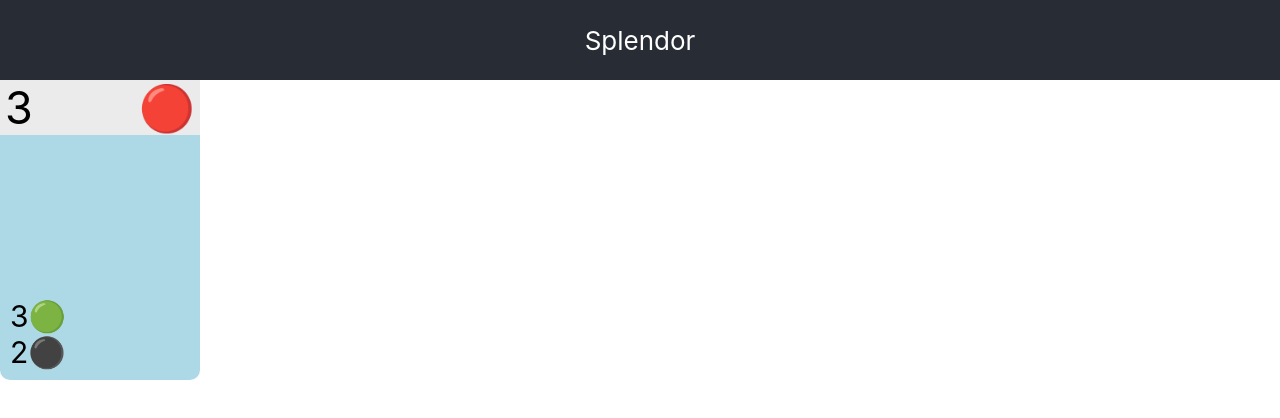
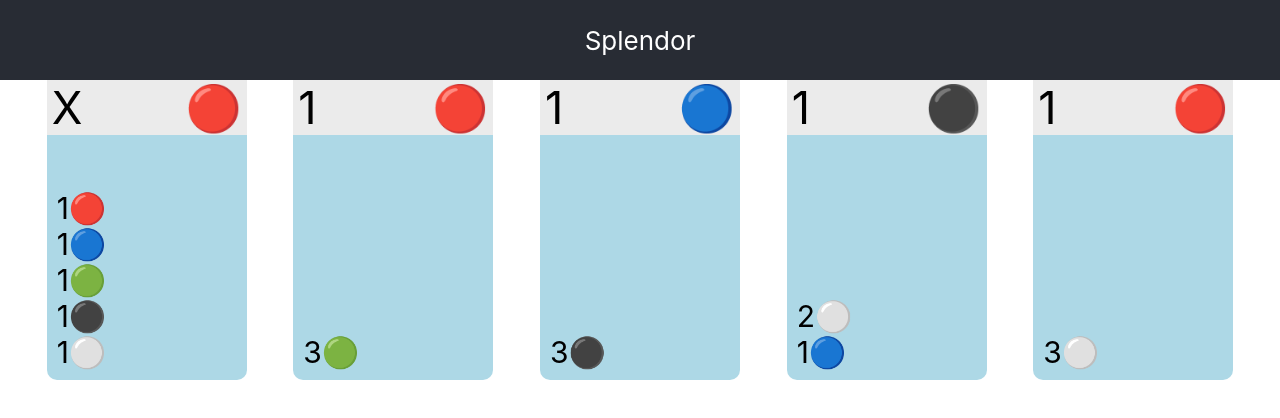
Before and after one commit to ndw001/Splendor, a React (Create React App) app: page / in a window 1280 px wide. Shown: the top 418 px of the page. Built offline with nearby package versions, Linux system fonts and the light colour scheme.

Commit message:
dynamically render cards

```diff
--- /dev/null
+++ b/src/Board.css
@@ -0,0 +1,4 @@
+.row {
+  display: flex;
+  justify-content: space-evenly;
+}
--- a/src/Board.js
+++ b/src/Board.js
@@ -1,3 +1,4 @@
+import "./Board.css";
 import Card from "./Card";
 
 function Board() {
@@ -16,26 +17,62 @@
   // sample deck of tier 1 cards
   // points, gem, cost
   const sampleDeck = [
-    { points: 0, gem: "red", cost: [{ quantity: 3, gem: "green" }] },
-    { points: 0, gem: "blue", cost: [{ quantity: 3, gem: "black" }] },
+    //row1
+    [
+      { points: 1, gem: "red", cost: [{ quantity: 3, gem: "green" }] },
+      { points: 1, gem: "blue", cost: [{ quantity: 3, gem: "black" }] },
       {
-      points: 0,
+        points: 1,
         gem: "black",
         cost: [
           { quantity: 2, gem: "white" },
           { quantity: 1, gem: "blue" },
         ],
       },
-    { points: 0, gem: "red", cost: [{ quantity: 3, gem: "white" }] },
-    { points: 1, gem: "green", cost: [{ quantity: 4, gem: "blue" }] },
+      { points: 1, gem: "red", cost: [{ quantity: 3, gem: "white" }] },
+      { points: 2, gem: "green", cost: [{ quantity: 4, gem: "blue" }] },
+    ],
+    //row2
   ];
+
+  const tempGemLibrary = {
+    red: "🔴",
+    green: "🟢",
+    blue: "🔵",
+    black: "⚫",
+    white: "⚪",
+  };
+
+  const sampleBlankCard = {
+    points: "X",
+    gem: "red",
+    cost: [
+      { quantity: 1, gem: "red" },
+      { quantity: 1, gem: "blue" },
+      { quantity: 1, gem: "green" },
+      { quantity: 1, gem: "black" },
+      { quantity: 1, gem: "white" },
+    ],
+  };
 
   return (
     <div className="Board">
       <div className="Nobles"></div>
       <div className="Decks"></div>
       <div className="AvailableCards">
-        <Card />
+        {sampleDeck.map((row) => {
+          return (
+            <div className="row">
+              <div className="deck">
+                <Card card={sampleBlankCard} />
+              </div>
+              <Card card={row[0]} />
+              <Card card={row[1]} />
+              <Card card={row[2]} />
+              <Card card={row[3]} />
+            </div>
+          );
+        })}
       </div>
       <div className="AvailableCoins"></div>
       <div className="PlayerArea"></div>
--- a/src/Card.js
+++ b/src/Card.js
@@ -1,7 +1,7 @@
 import "./Card.css";
 import Cost from "./Cost";
 
-function Card() {
+function Card({ card }) {
   /*
 
   background image
@@ -14,6 +14,18 @@
   - Color circle and cost, gem next to it
 
   */
+  if (!card) return null;
+  const { points, gem, cost } = card;
+  const tempGemLibrary = {
+    red: "🔴",
+    green: "🟢",
+    blue: "🔵",
+    black: "⚫",
+    white: "⚪",
+  };
+
+  // console.log("props  ", props.card);
+  console.log("HELLO THERE ", points, gem);
 
   let sampleCost = [
     { quantity: 3, gem: "green" },
@@ -23,11 +35,11 @@
   return (
     <div className="Card">
       <div className="header">
-        <div className="Points">3</div>
-        <div className="Gem">🔴</div>
+        <div className="Points">{points}</div>
+        <div className="Gem">{tempGemLibrary[gem]}</div>
       </div>
       <div className="bottom">
-        <Cost costs={sampleCost} />
+        <Cost costs={cost} />
       </div>
     </div>
   );
--- a/src/Cost.js
+++ b/src/Cost.js
@@ -1,7 +1,7 @@
 import "./Cost.css";
 
 function Cost(props) {
-  console.log("this is props.costs", props.costs);
+  // console.log("this is props.costs", props.costs);
 
   // useEffect
 
```
Lines whose indentation alone changed are shown as unchanged.
